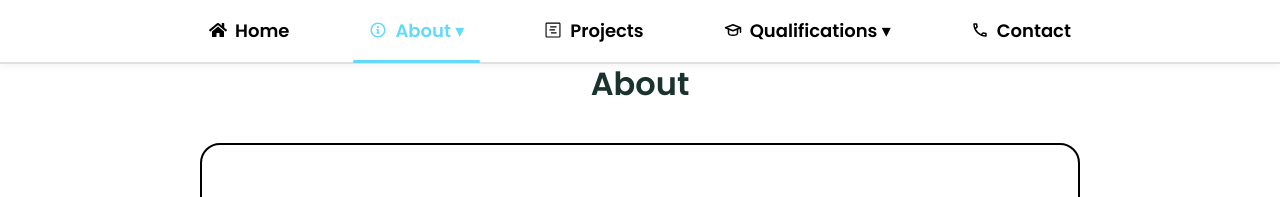
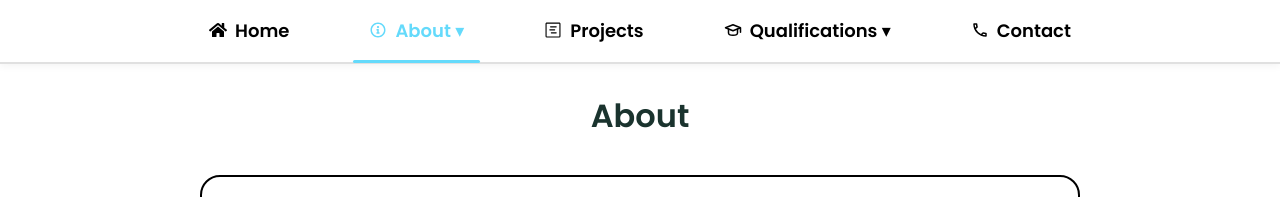
Before and after one commit to RachelFairfax/Portfolio-Site, a React (Vite) app: page /about in a window 1280 px wide. Shown: the top 197 px of the page. Built offline with nearby package versions, Linux system fonts and the light colour scheme.

Commit message:
stopped footer cutting content off

```diff
--- a/src/components/Layout/Layout.module.css
+++ b/src/components/Layout/Layout.module.css
@@ -1,4 +1,6 @@
-
+.PagePadding {
+  padding-bottom: 3rem;
+}
 
 .Container {
     display: flex;
@@ -7,6 +9,7 @@
 
 .Title {
     text-align:center;
+    padding-top: 2rem;
 }
 
 .Name {
@@ -110,6 +113,12 @@
   display: flex;
   flex-direction: column;
   gap: 1rem;
+  transition: all 0.3s ease;
+  border: 2px solid black;
+}
+
+.ContactForm:hover {
+  transform: scale(1.02);
 }
 
 .ContactForm label {
--- a/src/pages/About.jsx
+++ b/src/pages/About.jsx
@@ -18,7 +18,7 @@ function About() {
     }, [location])
 
     return (
-    <div>
+    <div className={styles.PagePadding}>
         <h1 className={styles.Title}>About</h1>
         <section id="introduction" className={styles.Section}><Introduction /></section>
         <section id="skills" className={styles.Section}><Skills /></section>
--- a/src/pages/Contact.jsx
+++ b/src/pages/Contact.jsx
@@ -5,6 +5,7 @@ import styles from '../components/Layout/Layout.module.css'
 
 function Contact() {
     return (
+        <div className={styles.PagePadding}>
         <div className={styles.ContactPage}>
         <h1>Contact Me</h1>
         <p>I'd love to hear from you! Feel free to reach out using the form or links below.</p>
@@ -48,6 +49,7 @@ function Contact() {
             </div>
         </div>
         </div>
+        </div>
     );
 }
 
```
